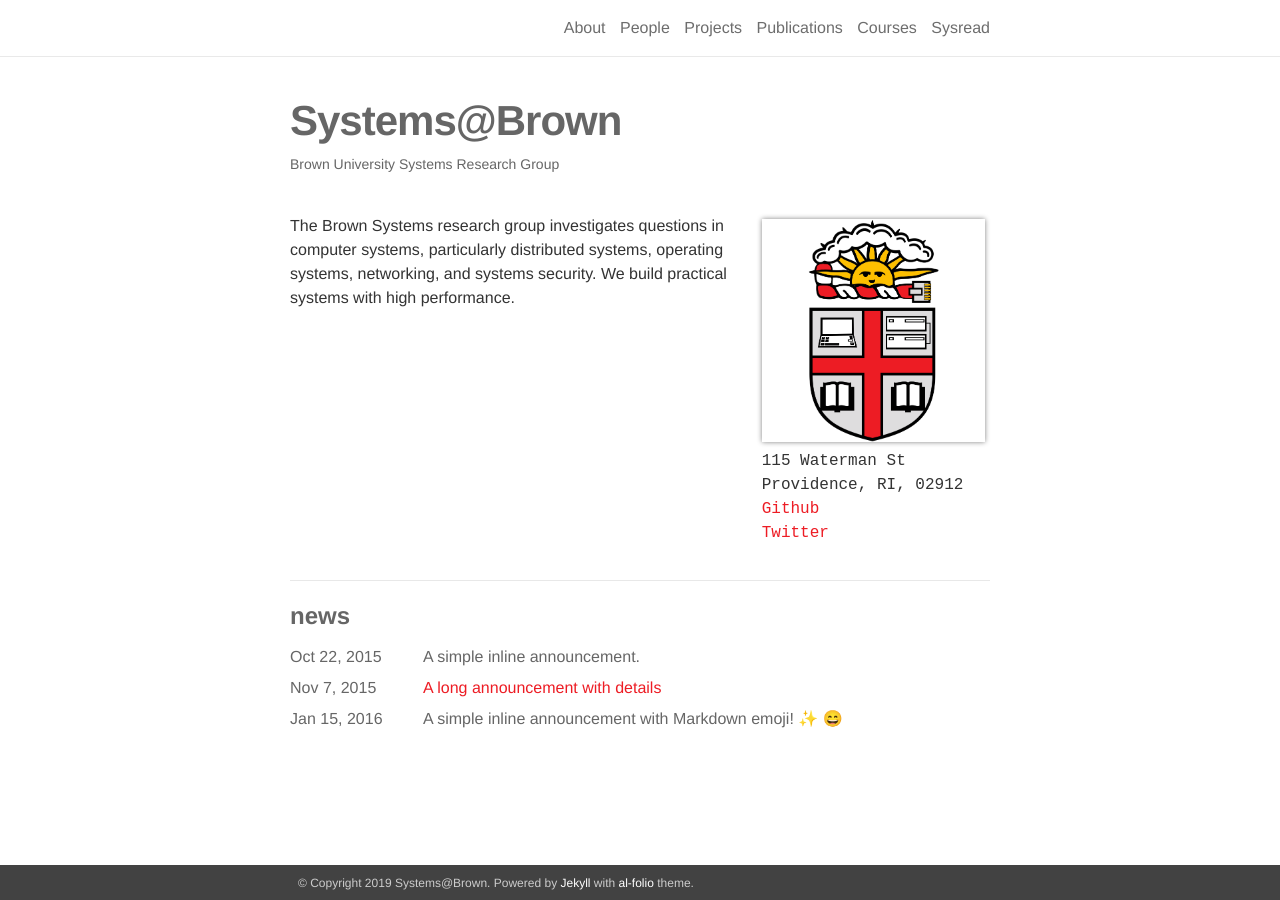
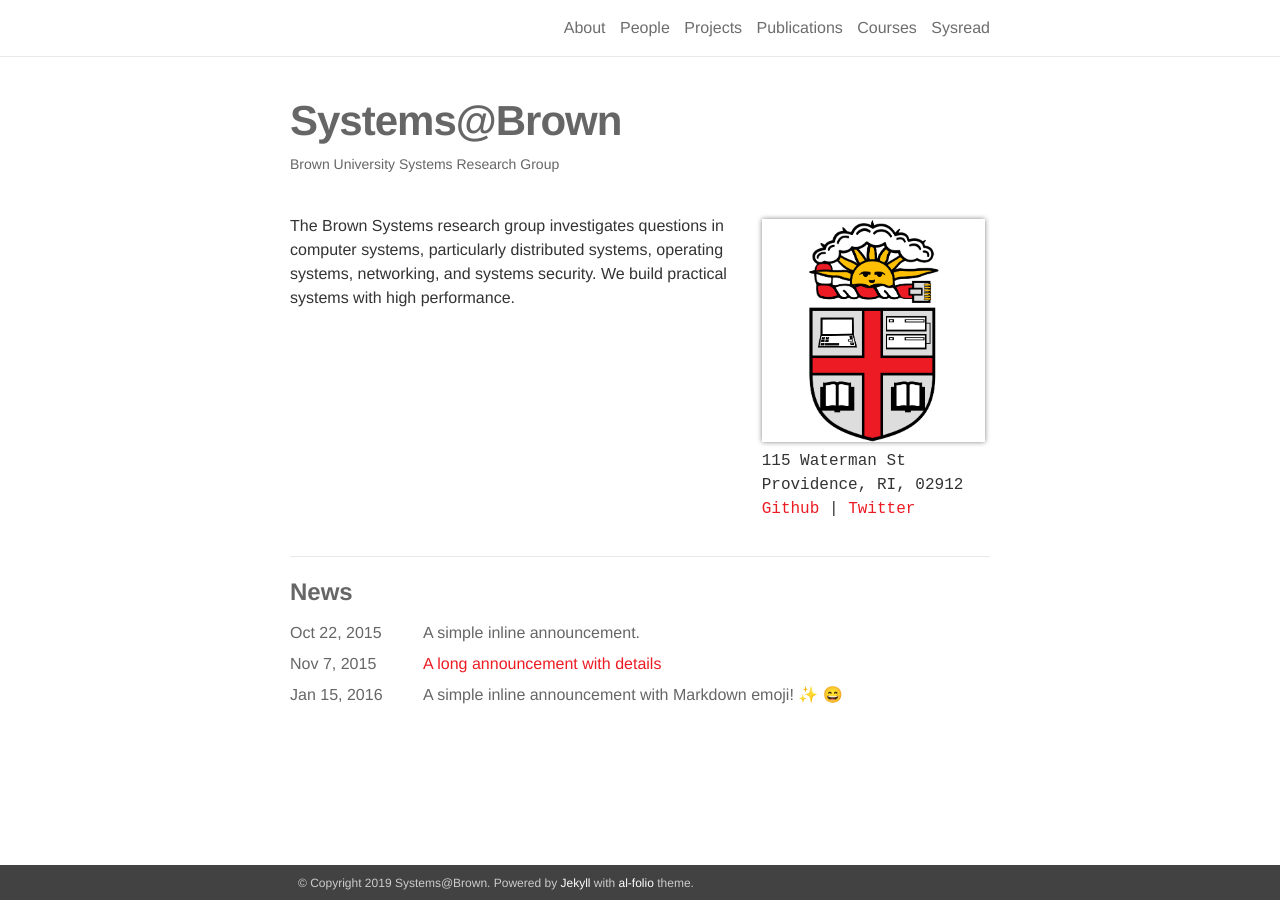
Before and after one commit to brownsys/systems-web, a Jekyll site: the page built from _pages/about.md, in a window 1280 px wide. Built offline with Jekyll 4.4.1, drawn with Linux system fonts in a browser that asks for light colours; nearby versions of some CDN libraries; emoji names are drawn with the system emoji font.

Commit message:
COndensed template for main page to allow for easier layout editing.

```diff
--- a/_includes/news.html
+++ b/_includes/news.html
@@ -1,5 +1,5 @@
 <div class="news">
-  <h2>news</h2>
+  <h2>News</h2>
   {% if site.news  %}
     <table>
     {% assign news = site.news %}
--- a/_layouts/about.html
+++ b/_layouts/about.html
@@ -1,7 +1,15 @@
 ---
-layout: page
+layout: default
 ---
 
+<div class="post">
+
+  <header class="post-header">
+    <h1 class="post-title">{{ page.title }}</h1>
+    <h5 class="post-description">{{ page.description }}</h5>
+  </header>
+
+  <article class="post-content {{page.title}} clearfix">
     {% if page.profile %}
     <div class="profile col one {{ page.profile.align }}">
       {% if page.profile.image %}
@@ -16,3 +24,15 @@
     {% endif %}
 
     {{ content }}
+
+  </article>
+
+  {% if page.news %}
+  {% include news.html %}
+  {% endif %}
+
+  {% if page.social %}
+    {% include social.html %}
+  {% endif %}
+
+</div>
--- a/_pages/about.md
+++ b/_pages/about.md
@@ -10,8 +10,7 @@
   address: >
     <p>115 Waterman St</p>
     <p>Providence, RI, 02912</p>
-    <p><a href="https://github.com/brownsys">Github</a></p>
-    <p><a href="https://twitter.com/brownsystems">Twitter</a></p>
+    <p><a href="https://github.com/brownsys">Github</a> | <a href="https://twitter.com/brownsystems">Twitter</a></p>
 
 news: true
 social: false
```
Lines whose indentation alone changed are shown as unchanged.
